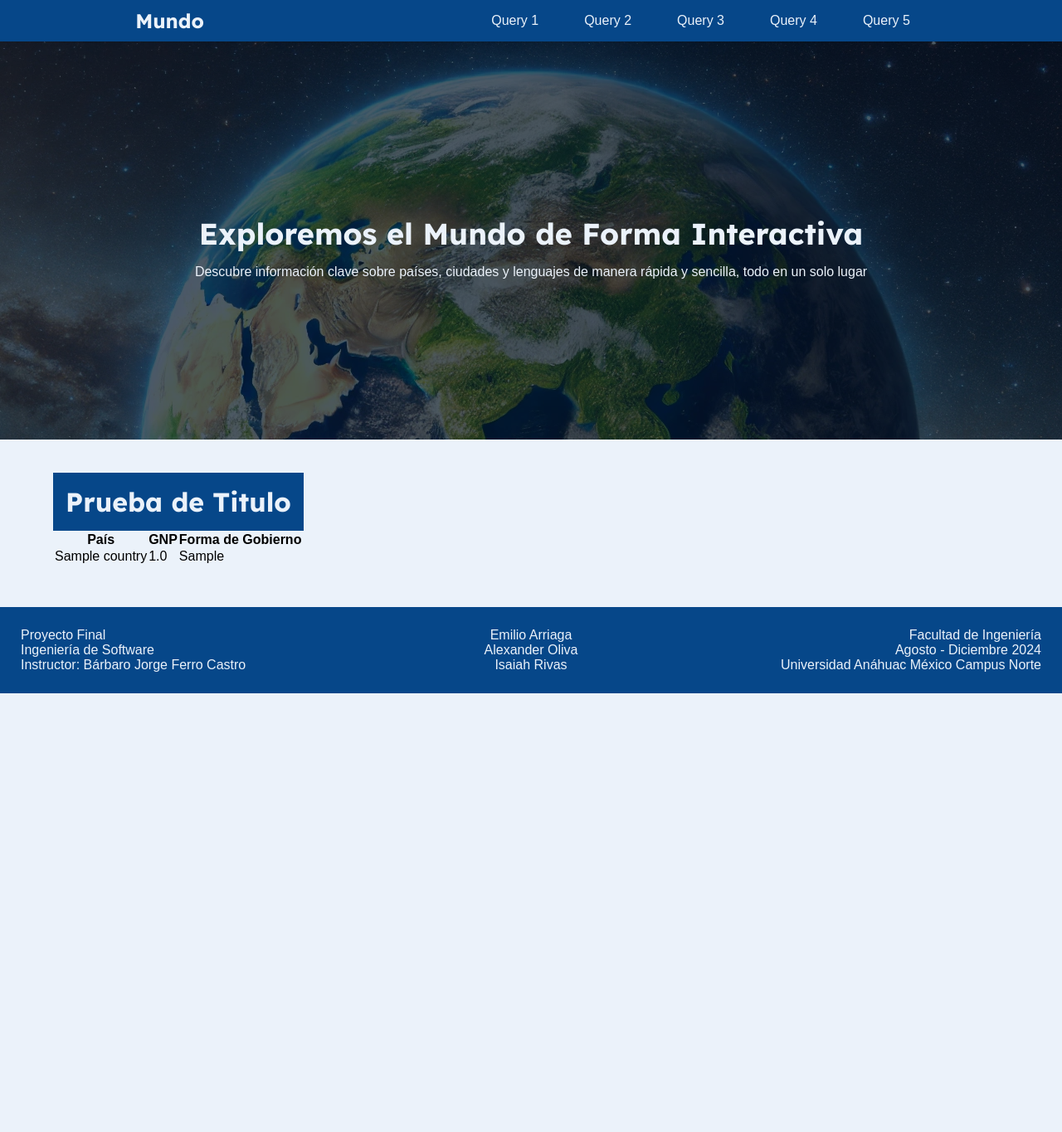
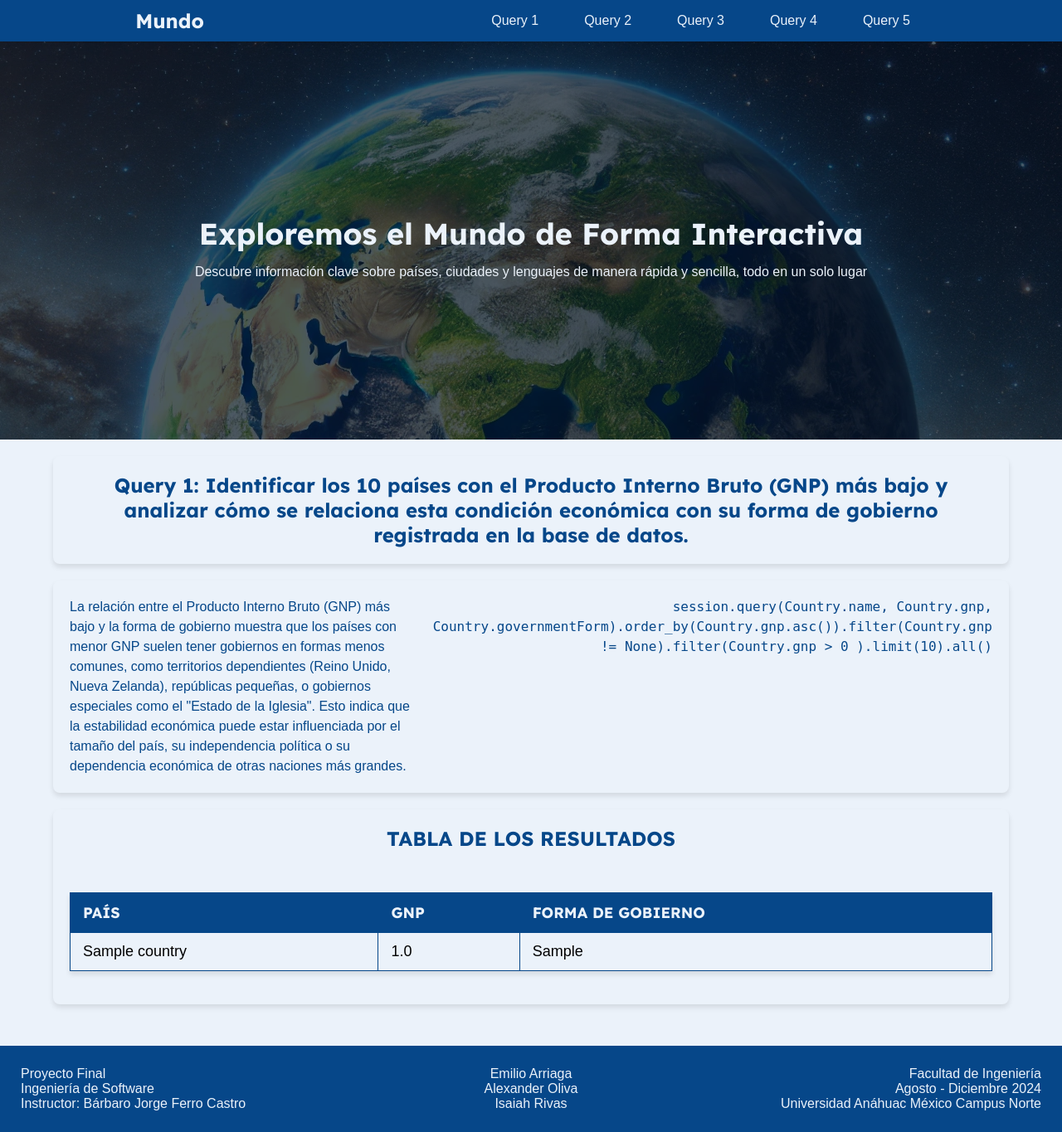
Before and after one commit to AlexCayd/world, a Flask app: page /consulta_1 in a window 1280 px wide. Shown: the whole page at 83% size. Before the commit the page ends 836 px from the top, so only its background shows below. Run offline with Flask 3, Linux system fonts and the light colour scheme; tables that the repository leaves empty hold one stand-in row (values such as "Sample post"); some web fonts are replaced.

Commit message:
Se agregó estilos y el query numero uno despliega la tabla, el título, descripción y el query en ORM, sujeto a cambios en el estilo. Se modifico el archivo config. Y ya esta todo listo, para poder hacer, los demás queries.

```diff
--- a/app/config.py
+++ b/app/config.py
@@ -0,0 +1,3 @@
+
+# URl de la base de datos
+DATABASE_URL = "mysql+pymysql://root@localhost/world"
--- a/app/models.py
+++ b/app/models.py
@@ -7,7 +7,7 @@ import pymysql
 from sqlalchemy.orm import sessionmaker
 import config
 
-engine = create_engine("mysql+pymysql://root@localhost/world")
+engine = create_engine(config.DATABASE_URL)
 Base = declarative_base()
 SessionLocal = sessionmaker(bind=engine)
 session = SessionLocal()
--- a/app/static/styles.css
+++ b/app/static/styles.css
@@ -4,6 +4,7 @@
     --azul: #064789;
     --verde: #a5be00;
     --blanco: #ebf2fa;
+    --gris: #e0e0e0;
 
     --fuenteHeadings: "Lexend", sans-serif;
     --fuenteBody: "Host Grotesk", sans-serif;
@@ -174,6 +175,95 @@ a {
     gap: 50px;
 }
 
+/*TABLAS*/
+
+.tabla {
+    width: 100%;
+    border-collapse: collapse;
+    margin: 20px 0;
+    font-size: 18px;
+    text-align: left;
+    background-color: var(--blanco);
+    box-shadow: 0 4px 6px rgba(0, 0, 0, 0.1);
+}
+
+.tabla th, .tabla td {
+    padding: 12px 15px;
+    border: 1px solid var(--azul);
+}
+
+.tabla th {
+    background-color: var(--azul);
+    color: var(--blanco);
+    font-family: var(--fuenteHeadings);
+    text-transform: uppercase;
+}
+
+.tabla tr:nth-child(even) {
+    background-color: var(--gris);
+    color: black;
+}
+
+.tabla tr:nth-child(odd) {
+    background-color: var(--blanco);
+}
+
+.tabla tr:hover {
+    background-color: rgba(6, 71, 137, 0.1);
+    cursor: pointer;
+}
+
+.tabla__titulo {
+    margin-bottom: 10px;
+    font-size: 24px;
+    font-family: var(--fuenteHeadings);
+    color: var(--azul);
+    text-align: center;
+    text-transform: uppercase;
+}
+/* BLOQUE */
+.bloque {
+    display: flex;
+    flex-direction: column;
+    gap: 20px;
+    background-color: var(--blanco);
+    padding: 20px;
+    box-shadow: 0 4px 6px rgba(0, 0, 0, 0.1);
+    border-radius: 8px;
+    margin-bottom: 20px;
+    margin-top: 20px;
+}
+
+.bloque__titulo {
+    text-align: center;
+    font-family: var(--fuenteHeadings);
+    font-size: 24px;
+    color: var(--azul);
+}
+
+.bloque__contenido {
+    display: flex;
+    justify-content: space-between;
+    align-items: flex-start;
+    gap: 20px;
+}
+
+.bloque__descripcion {
+    flex: 1;
+    text-align: left;
+    font-size: 16px;
+    line-height: 1.5;
+    color: var(--azul);
+}
+
+.bloque__texto {
+    flex: 1;
+    text-align: right;
+    font-size: 16px;
+    line-height: 1.5;
+    color: var(--azul);
+}
+
 @media screen and (min-width: 768px) {
   .queries {
     gap: 30px;
--- a/app/templates/consulta_1.html
+++ b/app/templates/consulta_1.html
@@ -1,22 +1,68 @@
 {% extends 'base.html'%}
 
 {% block content%}
+    <!-- Bloque de contenido de Título y De Descripción -->
     <div class="contenedor">
-        <h2 class="queries__titulo">Prueba de Titulo</h2>
-        <table>
+        <div class="bloque">
+            <h2 class="bloque__titulo">Query 1: Identificar los 10 países con el Producto Interno Bruto (GNP) más bajo y analizar cómo se relaciona esta condición económica con su forma de gobierno registrada en la base de datos.</h2>
+        </div>
+            <div class="bloque">
+                <div class="bloque__contenido">
+                    <p class="bloque__descripcion">
+                        La relación entre el Producto Interno Bruto (GNP)
+                        más bajo y la forma de gobierno muestra que los
+                        países con menor GNP suelen tener gobiernos en
+                        formas menos comunes, como territorios dependientes
+                        (Reino Unido, Nueva Zelanda), repúblicas pequeñas,
+                        o gobiernos especiales como el "Estado de la Iglesia".
+                        Esto indica que la estabilidad económica puede estar
+                        influenciada por el tamaño del país, su independencia
+                        política o su dependencia económica de otras naciones
+                        más grandes.
+                    </p>
+                    <div class="bloque__texto">
+                        <p><code>
+                            session.query(Country.name, Country.gnp, Country.governmentForm).order_by(Country.gnp.asc()).filter(Country.gnp != None).filter(Country.gnp > 0 ).limit(10).all()
+                            </code>
+                        </p>
+
+                    </div>
+                </div>
+            </div>
+    </div>
+
+    <!-- Instrucción del Query -->
+
+
+
+    <!-- Query ORM -->
+
+
+
+    <!-- -->
+            <div class="contenedor">
+                <div class="bloque">
+                <h2 class="tabla__titulo">Tabla de los Resultados</h2>
+                <table class="tabla">
+                    <thead>
                         <tr>
-                <p class="queries__texto"><th>País</th><th>GNP</th><th>Forma de Gobierno</th></p>
+                            <th>País</th>
+                            <th>GNP</th>
+                            <th>Forma de Gobierno</th>
                         </tr>
+                    </thead>
+                    <tbody>
                         {% for resultado in consulta_1 %}
-            <p class="queries__texto">
                         <tr>
                             <td>{{ resultado.name }}</td>
                             <td>{{ resultado.gnp }}</td>
                             <td>{{ resultado.government_form }}</td>
                         </tr>
-            </p>
                         {% endfor %}
+                    </tbody>
                 </table>
                 </div>
 
+            </div>
+
 {% endblock %}
```
Lines whose indentation alone changed are shown as unchanged.
